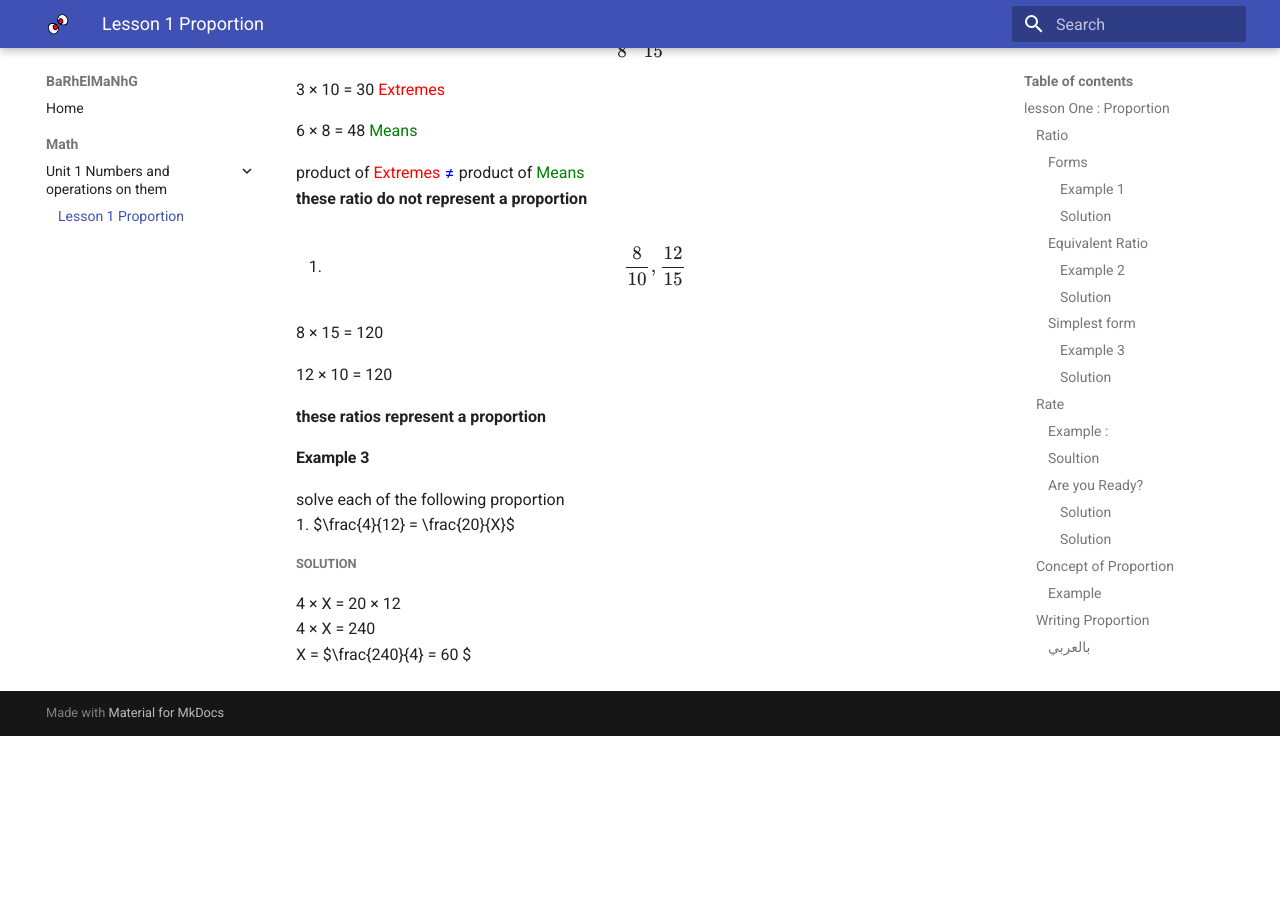
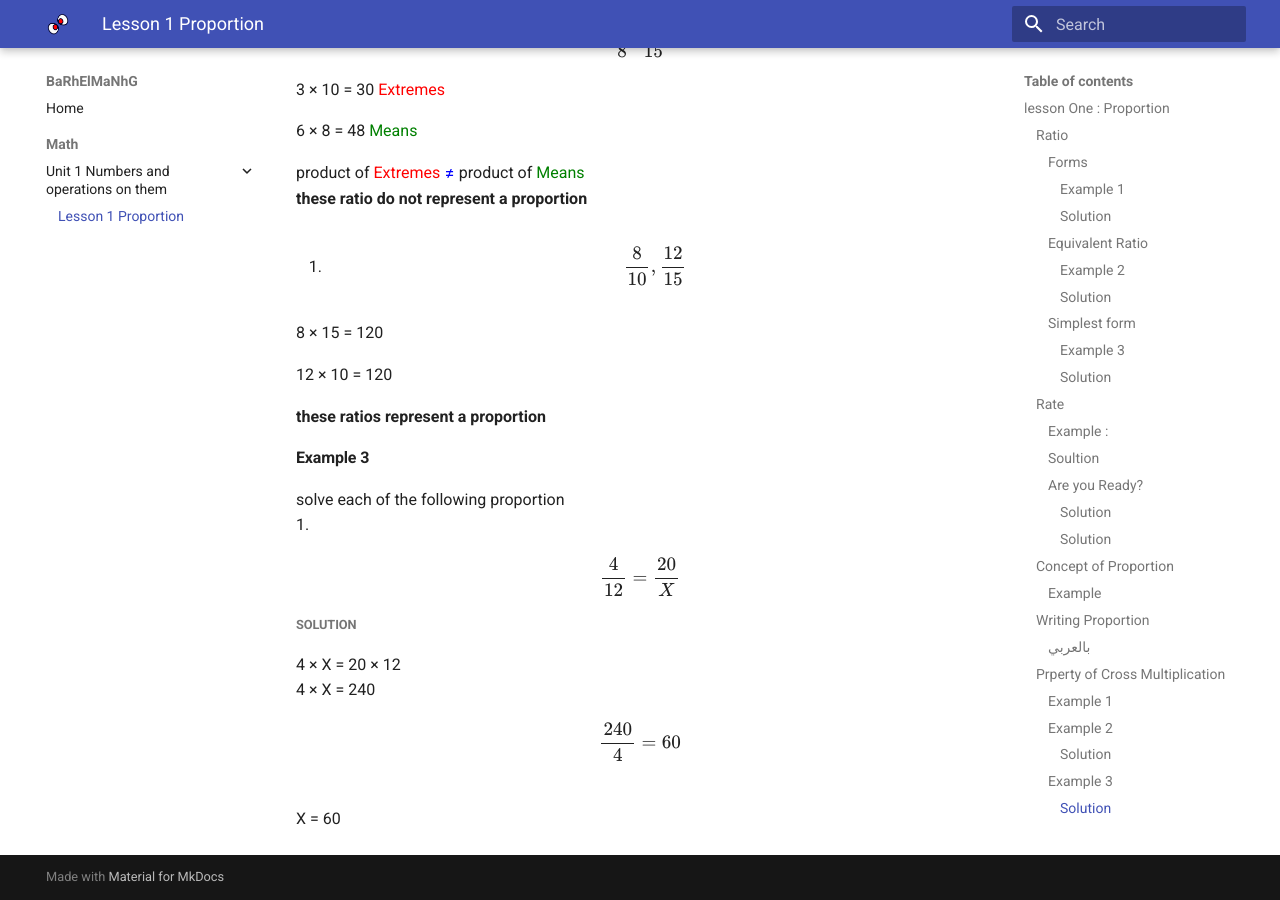
Before and after one commit to amansour-gh/educational.github.io, an MkDocs documentation site: the page built from docs/math/unit1/lesson1.md, in a window 1280 px wide and 900 px high, scrolled down 5632 px. Built offline with MkDocs 1.6.1 and Material for MkDocs 9.7.7, drawn with Linux system fonts in a browser that asks for light colours; formulas are drawn with MathJax 3; before the commit the page ends 6368 px from its top, so only the background shows below that.

Commit message:
240926-48

```diff
--- a/docs/math/unit1/lesson1.md
+++ b/docs/math/unit1/lesson1.md
@@ -173,8 +173,12 @@
 **these ratios represent a proportion**
 #### Example 3
 solve each of the following proportion
-1. $\frac{4}{12} = \frac{20}{X}$
+1.
+$$
+\frac{4}{12} = \frac{20}{X}
+$$
 ##### Solution
 4 × X = 20 × 12
 4 × X = 240
-X = $\frac{240}{4} = 60 $
+$$\frac{240}{4} = 60 $$
+X = 60
```
